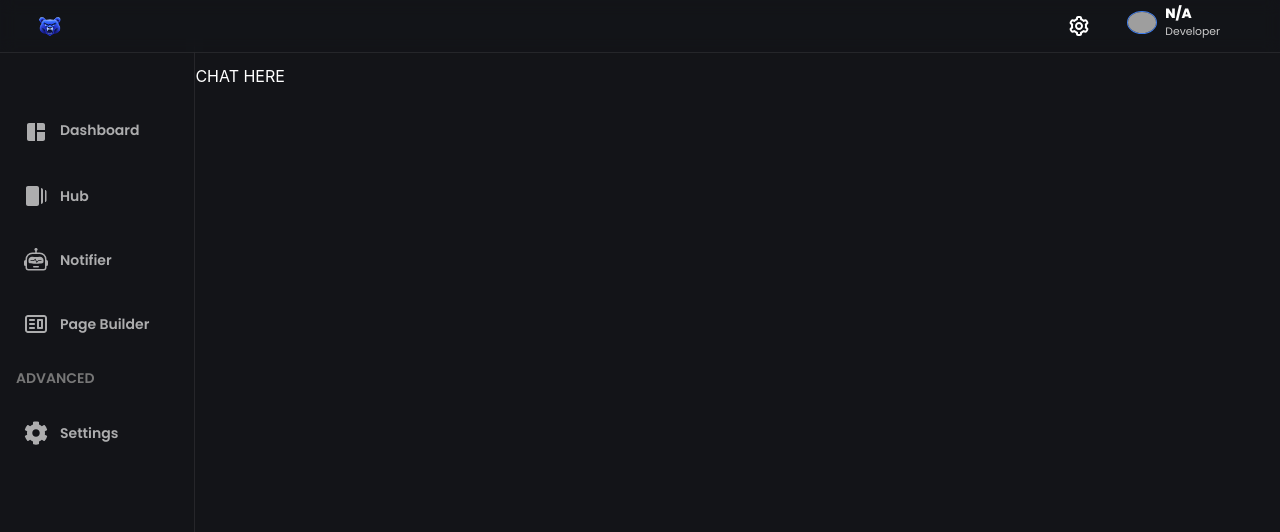
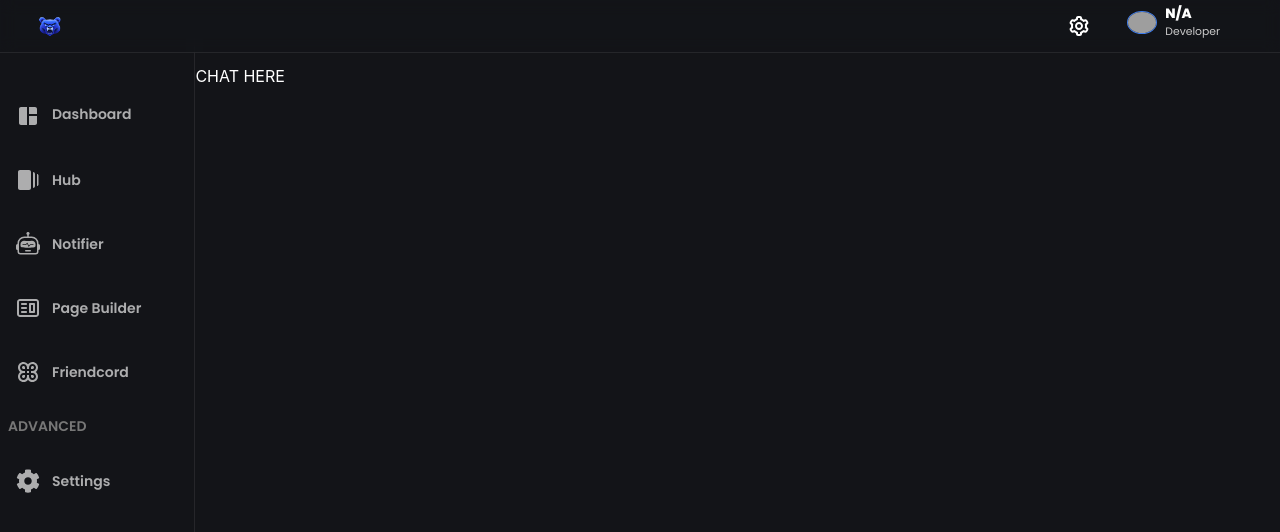
Before and after one commit to Benrobo/showwcial, a Next.js app in the folder packages/app/: page /chat in a window 1280 px wide. Shown: the top 532 px of the page. Built offline with nearby package versions, Linux system fonts and the light colour scheme; grey boxes are pictures that could not be loaded.

Commit message:
feat: added tinder follow style

```diff
--- a/packages/app/components/Navbar/sidebar.tsx
+++ b/packages/app/components/Navbar/sidebar.tsx
@@ -16,6 +16,7 @@ import { RxCaretDown } from "react-icons/rx";
 import { TbWorld } from "react-icons/tb";
 import ImageTag from "../Image";
 import { CgWebsite } from "react-icons/cg";
+import { TiPointOfInterestOutline } from "react-icons/ti";
 
 interface SidebarProps {
   active?: string;
@@ -40,6 +41,9 @@ const returnActiveStyle = (active: string, name: string) => {
     case "pageBuilder-pageBuilder":
       style = `text-white-100 bg-white-600 pp-EB`;
       break;
+    case "friends-friends":
+      style = `text-white-100 bg-white-600 pp-EB`;
+      break;
     case "domain-domain":
       style = `text-white-100 bg-white-600 pp-EB`;
       break;
@@ -59,8 +63,8 @@ const returnActiveStyle = (active: string, name: string) => {
 
 function SideBar({ active }: SidebarProps) {
   return (
-    <div className="w-[18%] h-[100vh] py-[3em] border-r-[1px] border-r-solid border-r-white-600  overflow-y-scroll hideScrollBar">
-      <ul className="w-full flex flex-col items-start justify-start px-4 gap-6 mt-7">
+    <div className="w-[18%] h-[100vh] py-[2em] border-r-[1px] border-r-solid border-r-white-600  overflow-y-scroll hideScrollBar">
+      <ul className="w-full flex flex-col items-start justify-start px-2 gap-6 mt-7">
         <Link href="/dashboard" className="w-full">
           <li
             className={`${returnActiveStyle(
@@ -111,6 +115,16 @@ function SideBar({ active }: SidebarProps) {
             <CgWebsite className="ml-2 text-2xl " /> Page Builder
           </li>
         </Link>
+        <Link href="/friends" className="w-full">
+          <li
+            className={`${returnActiveStyle(
+              active,
+              "friends"
+            )} hover:bg-white-600 py-2 rounded-[10px] cursor-pointer hover:text-white-100 hover:pp-SB text-[14px] transition-all gap-3 flex items-center justify-start`}
+          >
+            <TiPointOfInterestOutline className="ml-2 text-2xl " /> Friendcord
+          </li>
+        </Link>
 
         <li className="w-full text-white-400 text-[14px] pp-SB ">ADVANCED</li>
 
--- a/packages/app/package.json
+++ b/packages/app/package.json
@@ -22,7 +22,7 @@
     "cookies-next": "^2.1.1",
     "eslint": "8.34.0",
     "eslint-config-next": "13.1.6",
-    "framer-motion": "^10.0.0",
+    "framer-motion": "^10.12.16",
     "html-to-image": "^1.11.11",
     "html2canvas": "^1.4.1",
     "ip": "^2.0.0",
```
